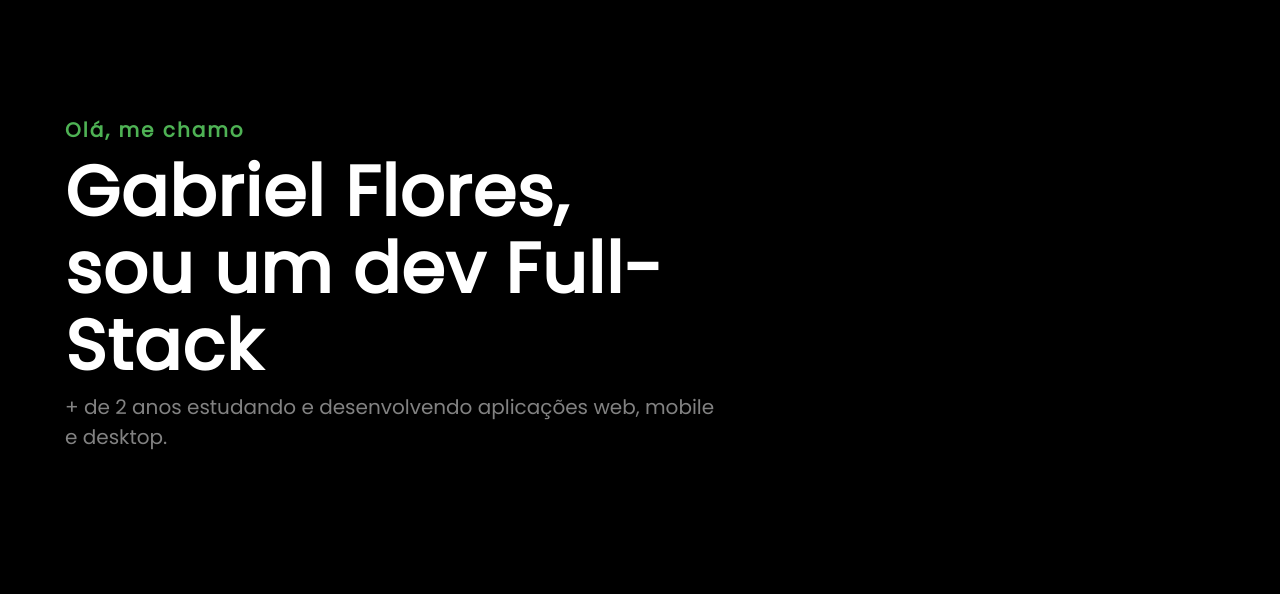
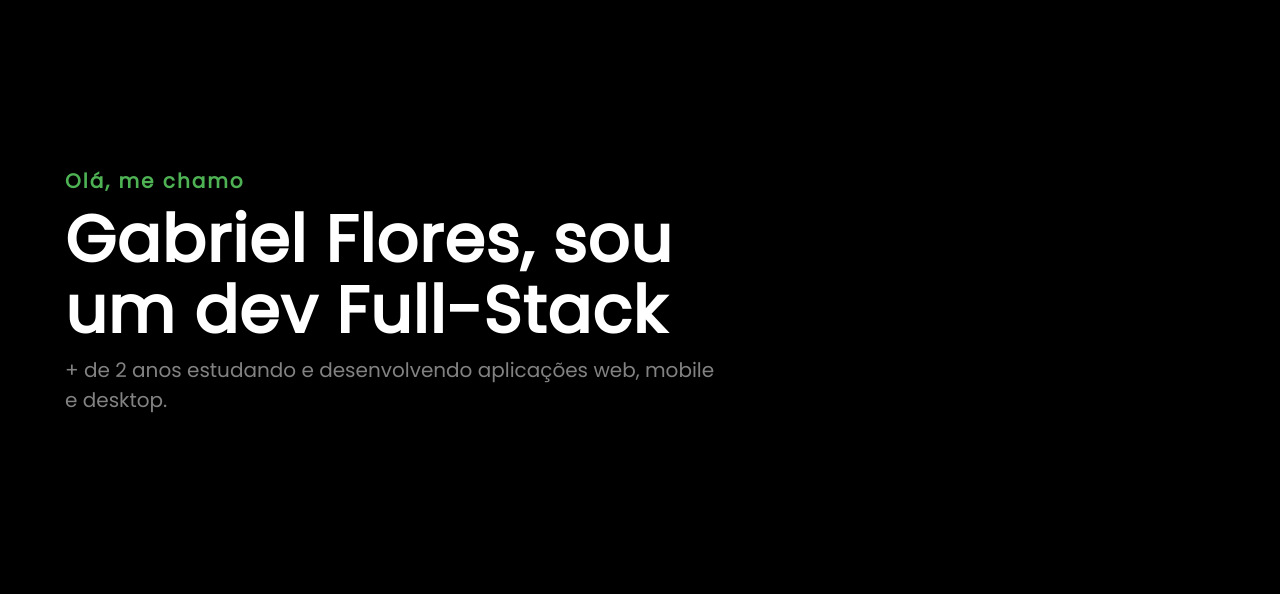
Before and after one commit to GabrielFlores8227/My-Website, a plain HTML site: page index.html in a window 1280 px wide. Shown: the part 93-687 px from the top of the page. Drawn offline with Linux system fonts and the light colour scheme.

Commit message:
in dev...

```diff
--- a/styles/index.css
+++ b/styles/index.css
@@ -114,10 +114,6 @@ h3.global-font-size-controller {
 }
 
 @media (min-width: 767px) {
-	h1.global-font-size-controller {
-		font-size: 70px !important;
-	}
-
 	h2.global-font-size-controller {
 		font-size: 38px;
 	}
```
